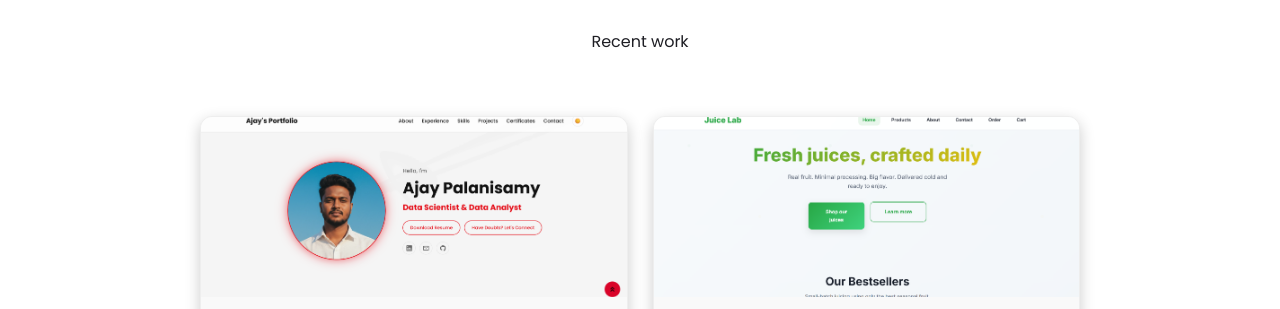
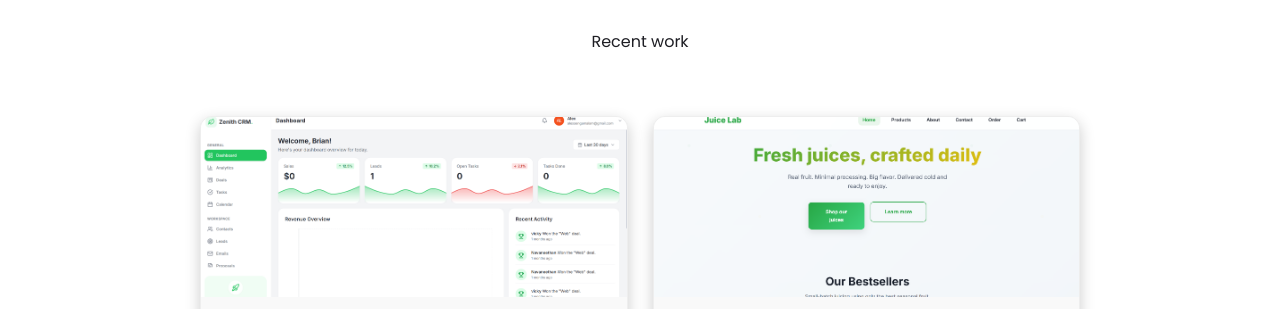
Before and after one commit to navani25/Navaneethan-Portfolio, a plain HTML site: page pages/project.html in a window 1280 px wide. Shown: the part 453-762 px from the top of the page. Drawn offline with Linux system fonts and the light colour scheme.

Commit message:
modified project.html in pages

```diff
--- a/pages/project.html
+++ b/pages/project.html
@@ -67,7 +67,7 @@
         <div class="projects-container">
             <!-- Project 1: Zenith CRM -->
             <div class="project-card">
-                <img src="../assets/project/portfolio-website.png" alt="Zenith CRM – AI Powered Client Management System">
+                <img src="../assets/project/zenith-crm.png" alt="Zenith CRM – AI Powered Client Management System">
                 <div class="project-card-content">
                     <h3>Zenith CRM – AI Powered Client Management</h3>
                     <p>
```
